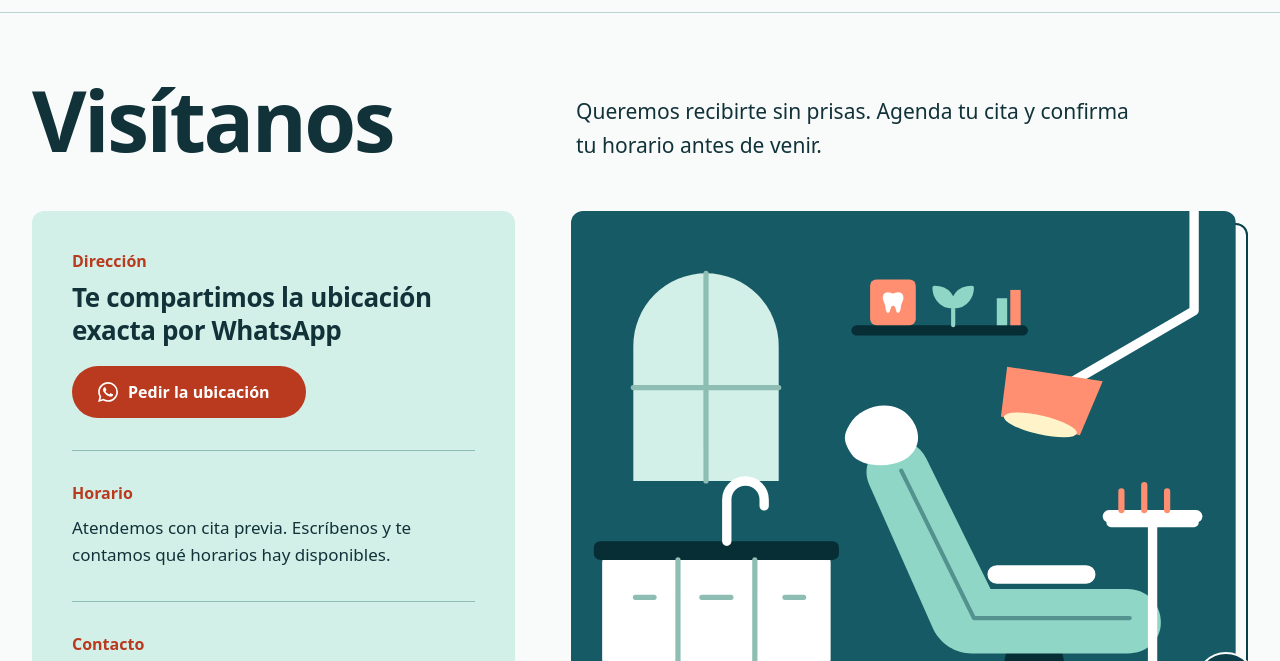
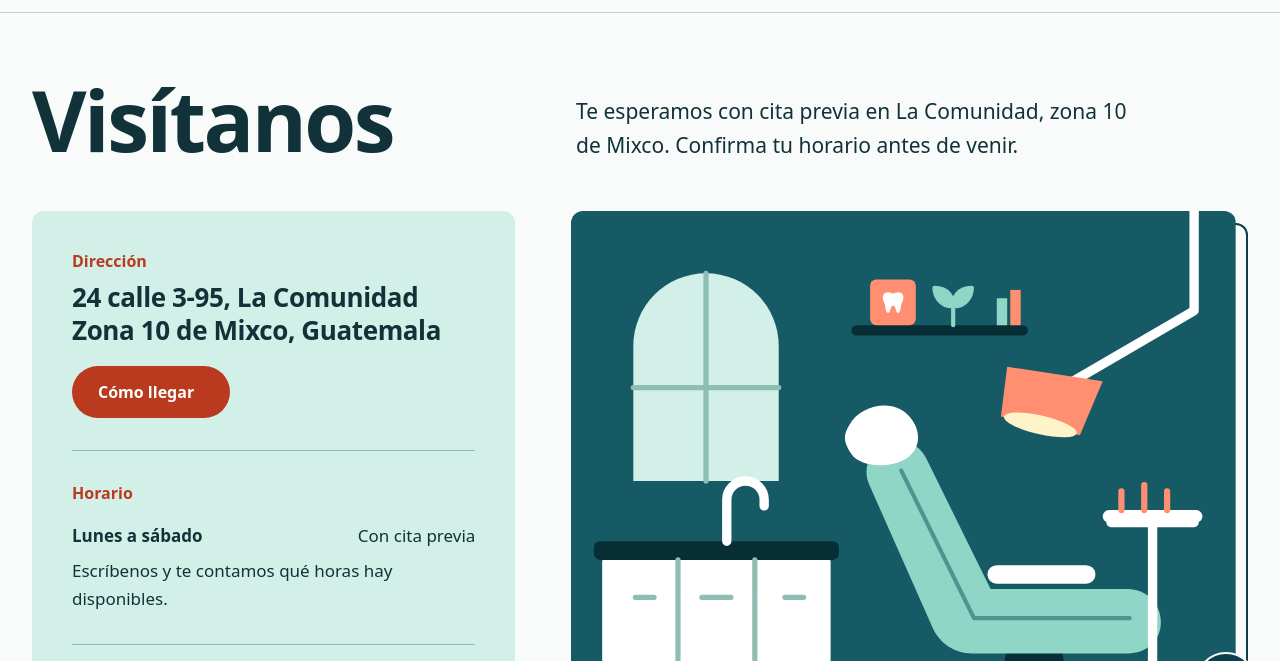
Before and after one commit to cljuarez97/muelitas-landing, an Astro site: page /muelitas-landing/visitanos in a window 1280 px wide. Shown: the part 64-725 px from the top of the page. Built offline with nearby package versions, Linux system fonts and the light colour scheme; Astro itself is replaced by a stand-in of ours.

Commit message:
feat(visit): publish address, map and opening days
Co-Authored-By: Claude Opus 5.5 <noreply@anthropic.com>

```diff
--- a/src/data/content.ts
+++ b/src/data/content.ts
@@ -8,7 +8,7 @@ export const clinic = {
   tagline: 'Tu mejor sonrisa empieza aquí',
   title: 'Clínica dentista en Guatemala · Dental Kaizen',
   description:
-    'Cuida tu sonrisa en Dental Kaizen, clínica dentista en Guatemala con el Dr. Muelitas Axpuaca. Presupuesto claro y citas por WhatsApp.',
+    'Cuida tu sonrisa en Dental Kaizen, clínica dentista en zona 10 de Mixco con el Dr. Muelitas Axpuaca. Presupuesto claro y citas por WhatsApp.',
   phone: '+502 3724 5564',
   phoneE164: '+50237245564',
   email: 'rominchote@gmail.com',
@@ -28,18 +28,23 @@ export const visit: {
   intro: string;
   address: string[];
   addressPending: string;
+  geo: { latitude: number; longitude: number };
   mapsUrl: string;
   hours: { days: string; time: string }[];
   hoursPending: string;
+  hoursNote: string;
   askMessage: string;
   tips: { title: string; text: string }[];
 } = {
-  intro: 'Queremos recibirte sin prisas. Agenda tu cita y confirma tu horario antes de venir.',
-  address: [],
+  intro: 'Te esperamos con cita previa en La Comunidad, zona 10 de Mixco. Confirma tu horario antes de venir.',
+  address: ['24 calle 3-95, La Comunidad', 'Zona 10 de Mixco, Guatemala'],
   addressPending: 'Te compartimos la ubicación exacta por WhatsApp',
-  mapsUrl: '',
-  hours: [],
+  // 14°37'10.0"N 90°35'00.9"W
+  geo: { latitude: 14.619444, longitude: -90.583583 },
+  mapsUrl: 'https://www.google.com/maps/dir/?api=1&destination=14.619444%2C-90.583583',
+  hours: [{ days: 'Lunes a sábado', time: 'Con cita previa' }],
   hoursPending: 'Atendemos con cita previa. Escríbenos y te contamos qué horarios hay disponibles.',
+  hoursNote: 'Escríbenos y te contamos qué horas hay disponibles.',
   askMessage: '¡Hola! ¿Me comparten la dirección y el horario de Dental Kaizen?',
   tips: [
     { title: 'Confirma tu cita', text: 'Revisa el día y la hora que acordamos. Si no puedes venir, avísanos por WhatsApp.' },
@@ -77,6 +82,7 @@ export const promises = [
 
 export const faq = [
   { q: '¿Cómo solicito mi cita?', a: 'Es muy fácil. Llena el formulario o escríbenos por WhatsApp al +502 3724 5564. Tu cita queda lista cuando te confirmemos el día y la hora.' },
+  { q: '¿Dónde están y qué días atienden?', a: 'Estamos en 24 calle 3-95, La Comunidad, zona 10 de Mixco. Atendemos de lunes a sábado con cita previa.' },
   { q: '¿Cuánto cuesta un tratamiento?', a: 'Cada sonrisa es distinta. Después de tu valoración recibes un presupuesto con el precio de cada tratamiento, para que decidas con tranquilidad.' },
   { q: '¿Me va a doler?', a: 'Cada persona lo vive de manera diferente y existen opciones de anestesia local. Si sientes nervios, cuéntanos. Iremos paso a paso y a tu ritmo.' },
   { q: '¿Cada cuánto debo visitar al dentista?', a: 'Depende del estado de tus dientes y encías. En tu consulta acordamos la frecuencia ideal para ti.' },
--- a/src/layouts/Base.astro
+++ b/src/layouts/Base.astro
@@ -4,7 +4,7 @@ import '@fontsource-variable/plus-jakarta-sans/wght.css';
 import '../styles/global.css';
 import Tooth from '../components/Tooth.astro';
 import WhatsApp from '../components/WhatsApp.astro';
-import { clinic, nav } from '../data/content';
+import { clinic, nav, visit } from '../data/content';
 import { href, whatsappUrl } from '../lib/url';
 
 interface Props { title: string; description: string; jsonLd?: string; noindex?: boolean }
@@ -56,9 +56,10 @@ const csp = "default-src 'none'; script-src 'self'; style-src 'self'; img-src 's
       <div class="wrap footer-grid">
         <div>
           <p class="brand brand-light"><Tooth /><span><strong>{clinic.brand}</strong><small>{clinic.brandSub}</small></span></p>
-          <p>{clinic.tagline}.<br />Atención con cita previa en Guatemala.</p>
+          <p>{clinic.tagline}.<br />Lunes a sábado con cita previa.</p>
         </div>
         <address>
+          <span>{visit.address.map((line) => <>{line}<br /></>)}</span>
           <a href={`tel:${clinic.phoneE164}`}>{clinic.phone}</a>
           <a href={`mailto:${clinic.email}`}>{clinic.email}</a>
         </address>
--- a/src/lib/schema.ts
+++ b/src/lib/schema.ts
@@ -18,6 +18,7 @@ export function dentistSchema(url: string, image: string) {
           ...(visit.address.length > 0 && { streetAddress: visit.address.join(', ') }),
           addressCountry: 'GT',
         },
+        geo: { '@type': 'GeoCoordinates', ...visit.geo },
         ...(visit.mapsUrl && { hasMap: visit.mapsUrl }),
         availableService: treatments.map((t) => ({ '@type': 'MedicalProcedure', name: t.name })),
       },
--- a/src/pages/index.astro
+++ b/src/pages/index.astro
@@ -16,14 +16,14 @@ const jsonLd = toJsonLd(dentistSchema(root, new URL(href('/og.png'), Astro.site)
   <section class="hero" id="inicio">
     <div class="wrap hero-grid">
       <div>
-        <p class="eyebrow">Clínica dentista · Guatemala</p>
+        <p class="eyebrow">Clínica dentista · Zona 10 de Mixco</p>
         <h1>Sonríe con <em>confianza</em></h1>
         <p class="lead">En Dental Kaizen, el Dr. Muelitas Axpuaca cuida cada detalle de tu sonrisa. Conoce tus opciones, recibe un presupuesto claro y decide con tranquilidad.</p>
         <div class="actions">
           <a class="btn btn-primary" href="#cita">Quiero mi cita</a>
           <a class="btn btn-ghost" href={wa} target="_blank" rel="noopener"><WhatsApp />Escribir por WhatsApp<span class="sr-only"> (se abre en otra pestaña)</span></a>
         </div>
-        <p class="hero-note">Atención con cita previa · <a href={`tel:${clinic.phoneE164}`}>{clinic.phone}</a></p>
+        <p class="hero-note">De lunes a sábado con cita previa · <a href={`tel:${clinic.phoneE164}`}>{clinic.phone}</a></p>
       </div>
       <figure class="hero-figure">
         <div class="arch"><HeroArt /></div>
@@ -103,7 +103,7 @@ const jsonLd = toJsonLd(dentistSchema(root, new URL(href('/og.png'), Astro.site)
           <li><a href={`tel:${clinic.phoneE164}`}>Llamar al {clinic.phone}</a></li>
           <li><a href={`mailto:${clinic.email}`}>{clinic.email}</a></li>
         </ul>
-        <p>Al responderte confirmamos la dirección y el horario disponible.</p>
+        <p>Estamos en La Comunidad, zona 10 de Mixco, y atendemos de lunes a sábado. <a href={href('/visitanos/')}>Cómo llegar</a></p>
       </div>
       <noscript><p>Para solicitar tu cita, <a href={wa}>escríbenos por WhatsApp</a>.</p></noscript>
       <form class="form" data-request data-phone={clinic.phoneE164} hidden>
--- a/src/pages/visitanos.astro
+++ b/src/pages/visitanos.astro
@@ -7,7 +7,7 @@ import { href, whatsappUrl } from '../lib/url';
 
 const ask = whatsappUrl(clinic.phoneE164, visit.askMessage);
 ---
-<Base title="Visítanos · Dental Kaizen" description="Visita Dental Kaizen con cita previa en Guatemala. Pide la dirección y el horario por WhatsApp o llama al +502 3724 5564.">
+<Base title="Visítanos · Dental Kaizen" description="Dental Kaizen te espera en 24 calle 3-95, La Comunidad, zona 10 de Mixco. De lunes a sábado con cita previa. Tel. +502 3724 5564.">
   <section class="visit">
     <div class="wrap">
       <div class="steps-head">
@@ -27,6 +27,7 @@ const ask = whatsappUrl(clinic.phoneE164, visit.askMessage);
           {visit.hours.length > 0
             ? <dl class="visit-hours">{visit.hours.map((h) => <div><dt>{h.days}</dt><dd>{h.time}</dd></div>)}</dl>
             : <p>{visit.hoursPending}</p>}
+          {visit.hours.length > 0 && <p>{visit.hoursNote}</p>}
           <h2>Contacto</h2>
           <ul class="contact" role="list">
             <li><a href={`tel:${clinic.phoneE164}`}>{clinic.phone}</a></li>
```
Also changed, not shown: README.md.
